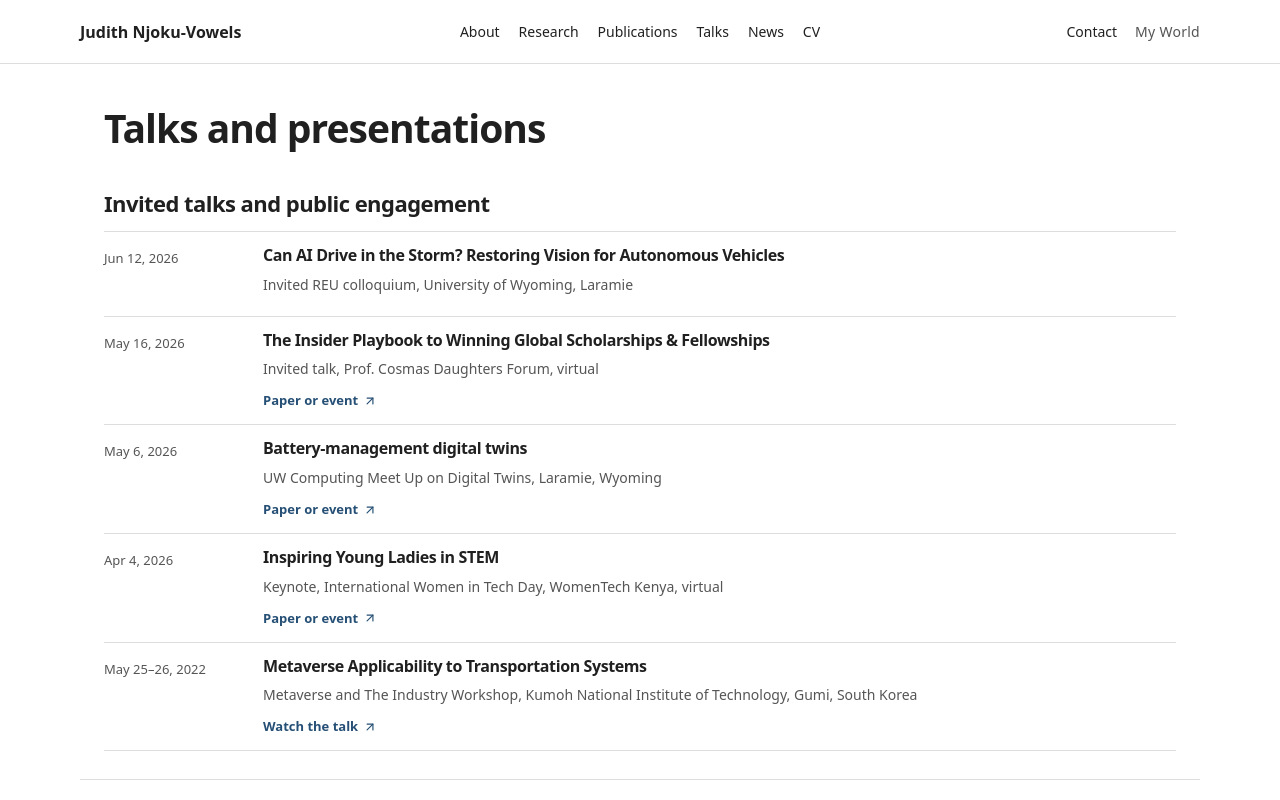
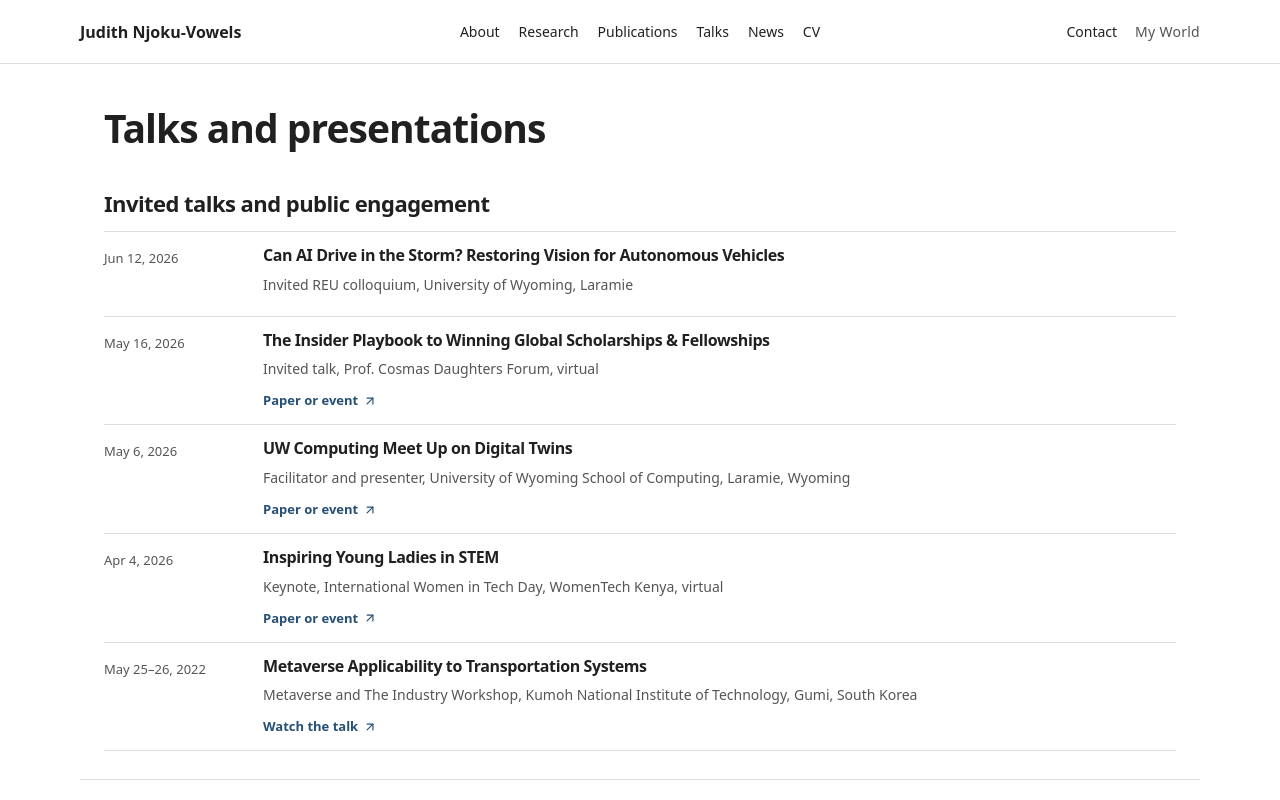
Before and after one commit to Judith989/judith-website-2026, a Next.js app: page /talks in a window 1280 px wide. Shown: the top 800 px of the page. Built offline with nearby package versions, Linux system fonts and the light colour scheme; no server answers.

Commit message:
Correct UW Computing Meet Up listing

```diff
--- a/app/talks/page.tsx
+++ b/app/talks/page.tsx
@@ -16,7 +16,7 @@ type Talk = {
 const invitedTalks: Talk[] = [
   { date: "Jun 12, 2026", title: "Can AI Drive in the Storm? Restoring Vision for Autonomous Vehicles", event: "Invited REU colloquium, University of Wyoming, Laramie" },
   { date: "May 16, 2026", title: "The Insider Playbook to Winning Global Scholarships & Fellowships", event: "Invited talk, Prof. Cosmas Daughters Forum, virtual", href: "https://www.linkedin.com/posts/pcdf-official_studyabraod-scholarships-careeradvancement-activity-7461359203580964864-CzOA" },
-  { date: "May 6, 2026", title: "Battery-management digital twins", event: "UW Computing Meet Up on Digital Twins, Laramie, Wyoming", href: "https://www.linkedin.com/posts/judith989_four-weeks-ago-i-facilitated-the-uw-computing-activity-7468040070458040320-976W" },
+  { date: "May 6, 2026", title: "UW Computing Meet Up on Digital Twins", event: "Facilitator and presenter, University of Wyoming School of Computing, Laramie, Wyoming", href: "https://www.linkedin.com/posts/judith989_four-weeks-ago-i-facilitated-the-uw-computing-activity-7468040070458040320-976W" },
   { date: "Apr 4, 2026", title: "Inspiring Young Ladies in STEM", event: "Keynote, International Women in Tech Day, WomenTech Kenya, virtual", href: "https://www.linkedin.com/posts/judith989_most-young-women-dont-lack-potential-they-activity-7444735983377444864-KVEv" },
   { date: "May 25–26, 2022", title: "Metaverse Applicability to Transportation Systems", event: "Metaverse and The Industry Workshop, Kumoh National Institute of Technology, Gumi, South Korea", href: "https://www.youtube.com/watch?v=nk00bl7RHBU", linkLabel: "Watch the talk" },
 ];
```
